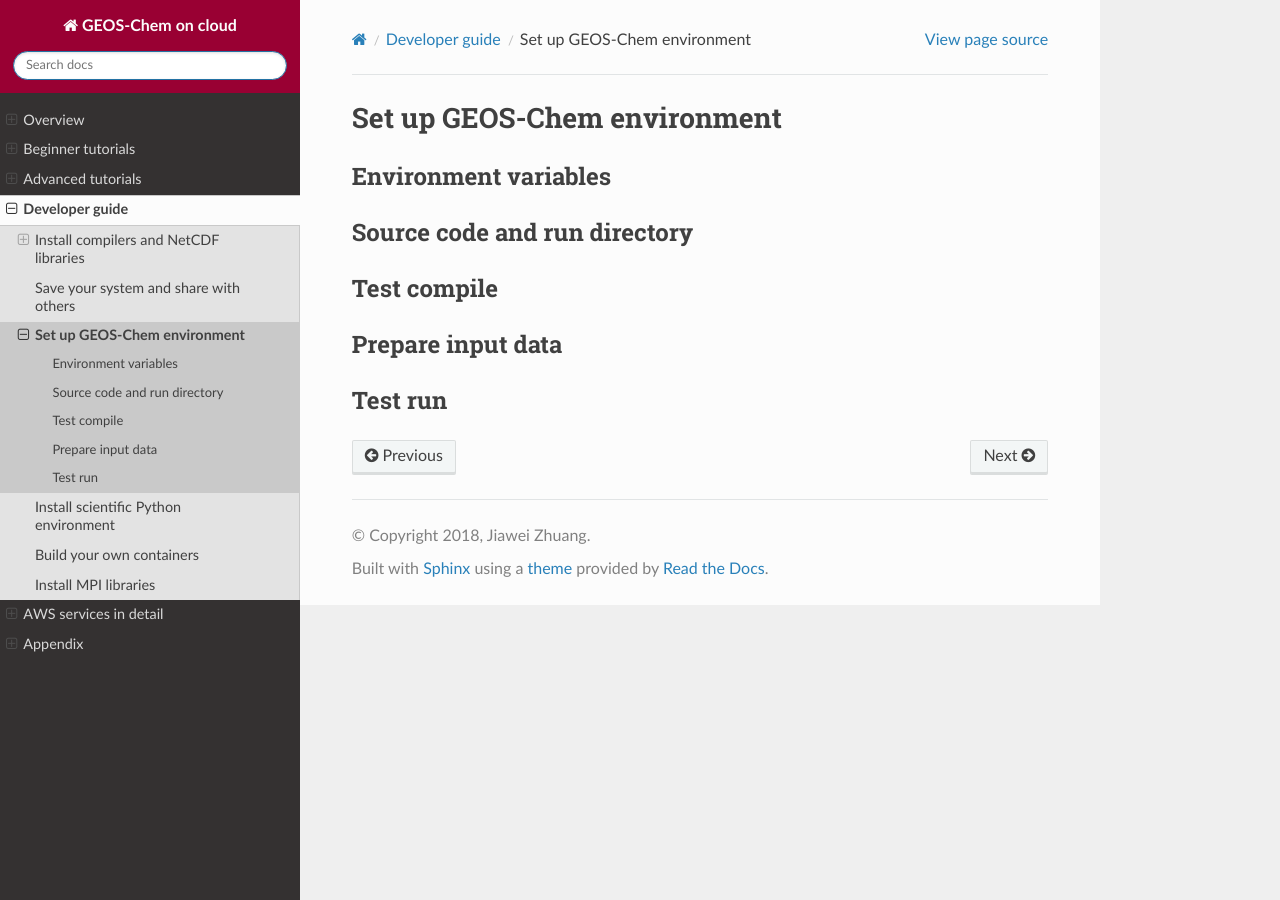
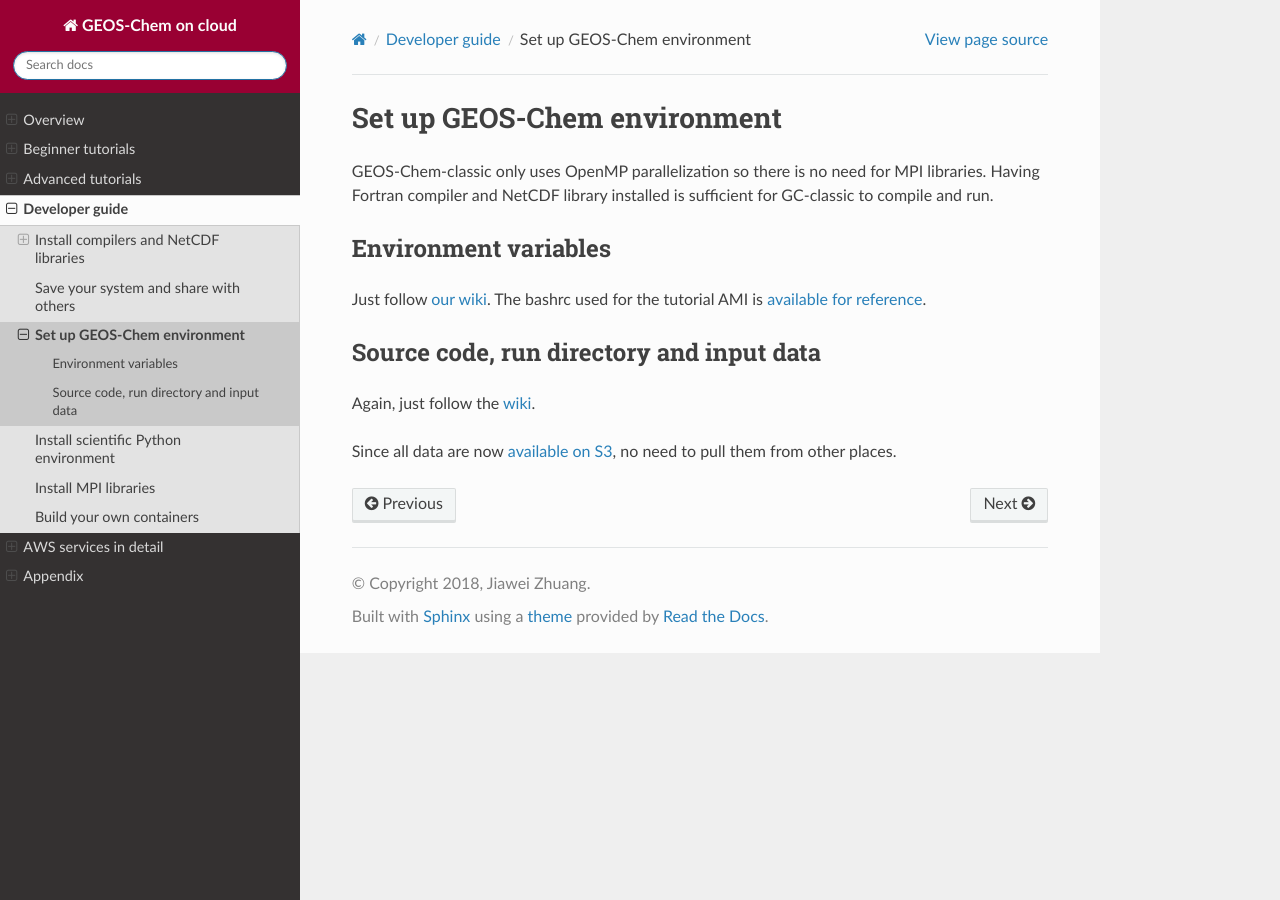
Before and after one commit to geoschem/geos-chem-cloud, a Sphinx documentation site: the page built from doc/source/chapter04_developer-guide/gc-env.rst, in a window 1280 px wide. Built offline with Sphinx 7.4.7 and the Read the Docs theme 2.0.0, drawn with Linux system fonts in a browser that asks for light colours.

Commit message:
Quick notes on GEOS-Chem setup, python, MPI, container

```diff
--- a/doc/source/chapter04_developer-guide/build-container.rst
+++ b/doc/source/chapter04_developer-guide/build-container.rst
@@ -1,2 +1,6 @@
 Build your own containers
 =========================
+
+Docker is ubiquitous in the software world but Singularity feels much more intuitive for people from the scientific computing world. To engage scientists more easily, consider Singularity. Its documentation is pretty easy to follow: http://singularity.lbl.gov
+
+More details coming soon...
--- a/doc/source/chapter04_developer-guide/gc-env.rst
+++ b/doc/source/chapter04_developer-guide/gc-env.rst
@@ -1,21 +1,16 @@
 Set up GEOS-Chem environment
 ============================
+
+GEOS-Chem-classic only uses OpenMP parallelization so there is no need for MPI libraries. Having Fortran compiler and NetCDF library installed is sufficient for GC-classic to compile and run.
 
 Environment variables
 ---------------------
 
+Just follow `our wiki <http://wiki.seas.harvard.edu/geos-chem/index.php/Setting_Unix_environment_variables_for_GEOS-Chem>`_. The bashrc used for the tutorial AMI is `available for reference <https://github.com/JiaweiZhuang/cloud_GC/blob/master/build_scripts/bashrc/GEOSChem_env>`_.
 
-Source code and run directory
------------------------------
+Source code, run directory and input data
+-----------------------------------------
 
+Again, just follow the `wiki <http://wiki.seas.harvard.edu/geos-chem/index.php/Downloading_GEOS-Chem_source_code_and_data>`_.
 
-Test compile
-------------
-
-
-Prepare input data
-------------------
-
-
-Test run
---------
+Since all data are now :ref:`available on S3 <gcdata-bucket-label>`, no need to pull them from other places.
--- a/doc/source/chapter04_developer-guide/index.rst
+++ b/doc/source/chapter04_developer-guide/index.rst
@@ -10,5 +10,5 @@ This chapter shows how to build models on the cloud from stratch. Ironically, th
    share-ami
    gc-env
    install-python
+   install-mpi
    build-container
-   install-mpi
--- a/doc/source/chapter04_developer-guide/install-mpi.rst
+++ b/doc/source/chapter04_developer-guide/install-mpi.rst
@@ -1,2 +1,8 @@
 Install MPI libraries
 =====================
+
+GCHP would need MPI library. Most of other models would need MPI, too.
+
+Enabling in-node MPI parallelization is pretty trivial since no network configurations are required. For cross-node MPI run, using the pre-built MPI library provided by :ref:`HPC cluster management tools <hpc-overview-label>` would be much easier.
+
+More details coming soon...
--- a/doc/source/chapter04_developer-guide/install-python.rst
+++ b/doc/source/chapter04_developer-guide/install-python.rst
@@ -1,2 +1,8 @@
 Install scientific Python environment
 =====================================
+
+Just use Anaconda. It doesn't require root access and can be easily installed into almost any environment (including shared HPC clusters).
+
+Please refer to `our GCPy page <http://gcpy.readthedocs.io/en/latest/getting_started.html>`_ for detailed steps to set up geoscientific Python Environment.
+
+Scripts used for the tutorial AMI are `available for reference <https://github.com/JiaweiZhuang/cloud_GC/tree/master/build_scripts/python>`_.
```
